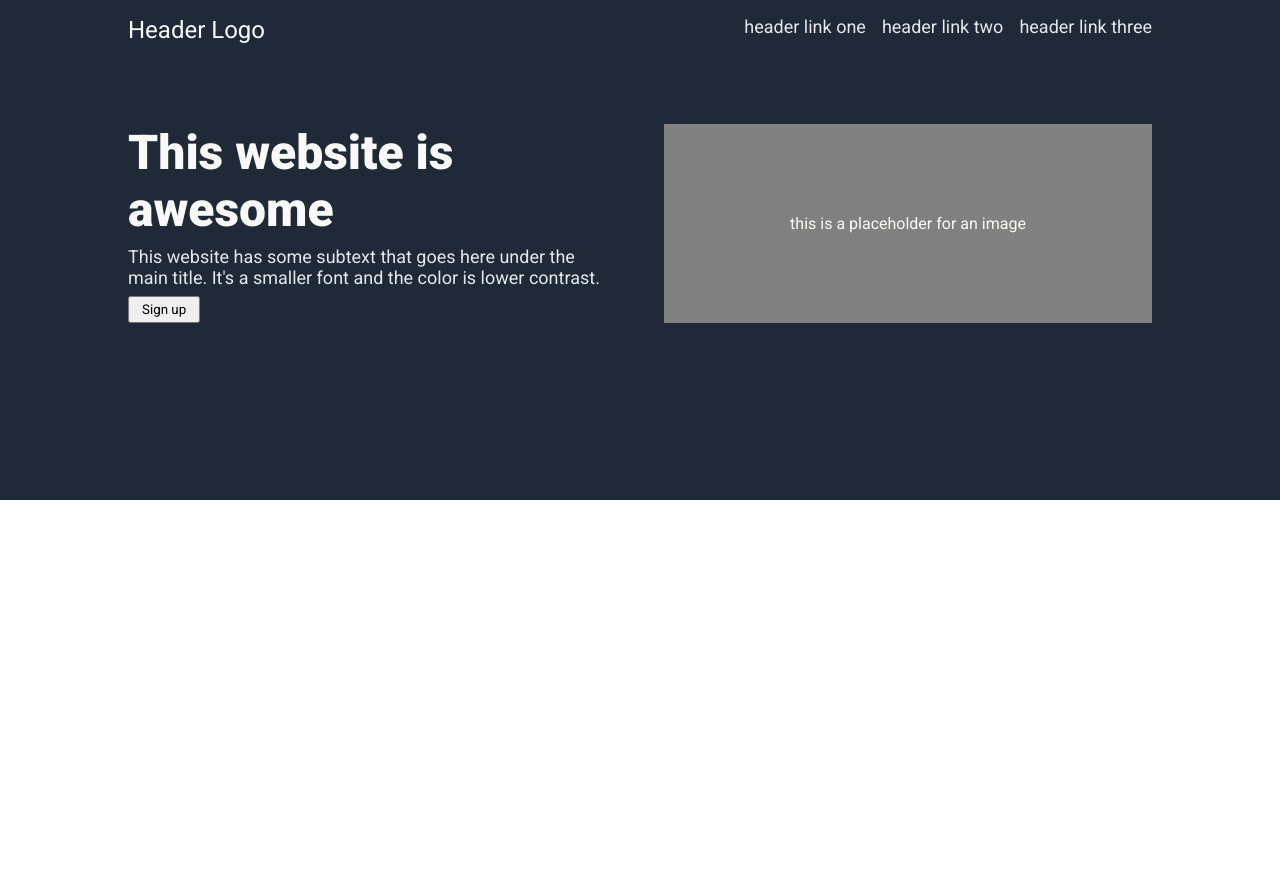
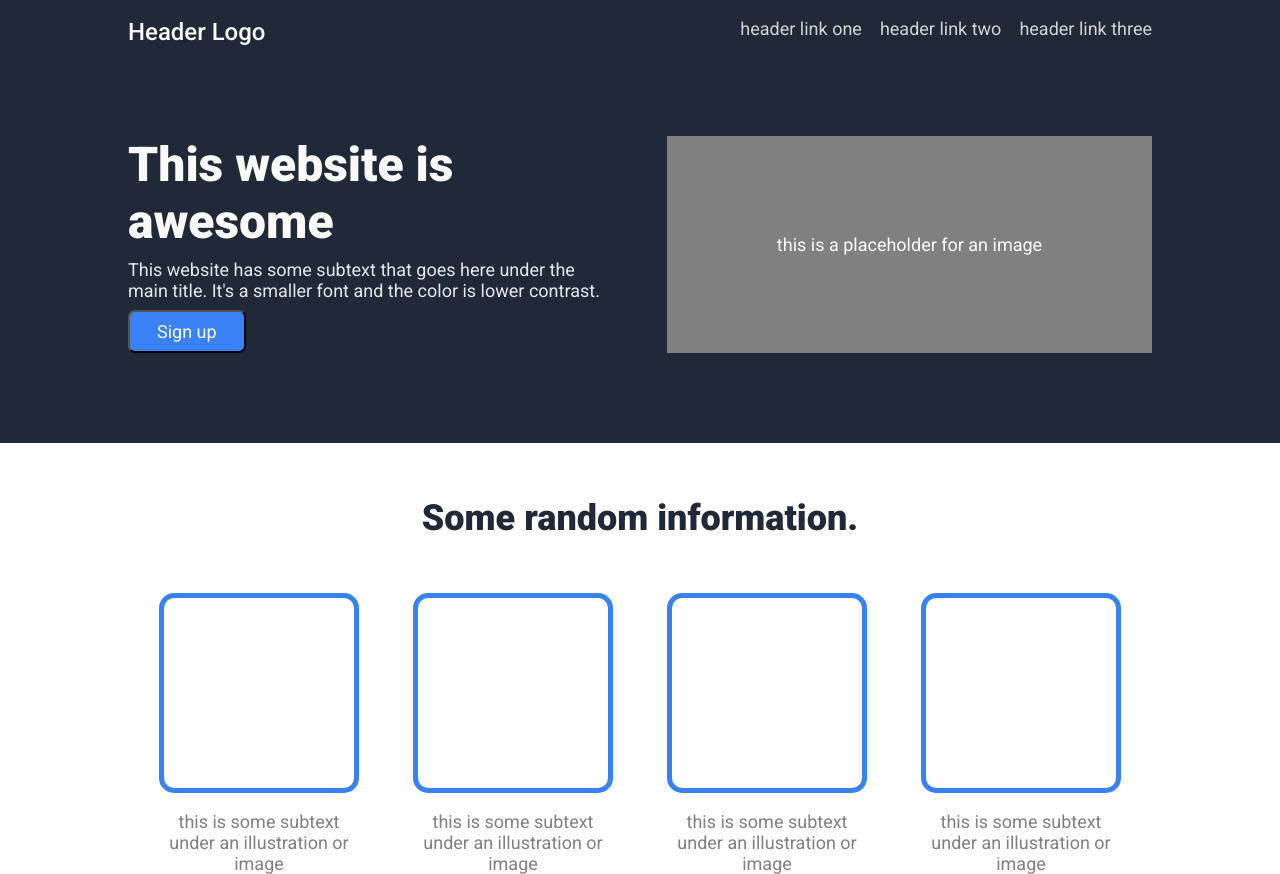
Before and after one commit to alejandro83457/landing-page-final, a plain HTML site: page index.html in a window 1280 px wide. Before the commit the page ends 800 px from the top, so only its background shows below. Drawn offline with Linux system fonts and the light colour scheme.

Commit message:
feat: create and style cards section

```diff
--- a/index.html
+++ b/index.html
@@ -35,5 +35,26 @@
         </div>
       </div>
     </header>
+    <div class="section3">
+      <div class="title2">Some random information.</div>
+      <div class="cards">
+        <div class="card">
+          <div class="img2"></div>
+          <p>this is some subtext under an illustration or image</p>
+        </div>
+        <div class="card">
+          <div class="img2"></div>
+          <p>this is some subtext under an illustration or image</p>
+        </div>
+        <div class="card">
+          <div class="img2"></div>
+          <p>this is some subtext under an illustration or image</p>
+        </div>
+        <div class="card">
+          <div class="img2"></div>
+          <p>this is some subtext under an illustration or image</p>
+        </div>
+      </div>
+    </div>
   </body>
 </html>
--- a/style.css
+++ b/style.css
@@ -3,6 +3,7 @@
   padding: 0;
   box-sizing: border-box;
   font-family: Roboto;
+  font-size: 18px;
 }
 
 header {
@@ -10,9 +11,10 @@ header {
   flex-direction: column;
   background-color: #1f2937;
   color: #f9faf8;
-  height: 500px;
+  /* height: 500px; */
   gap: 5rem;
   align-items: center;
+  padding-bottom: 5rem;
 }
 
 header > * {
@@ -21,6 +23,7 @@ header > * {
 
 .header-logo {
   font-size: 24px;
+  font-weight: 500;
 }
 
 .title {
@@ -35,8 +38,7 @@ header > * {
 }
 
 .section11 {
-  font-size: 18px;
-  color: #e5e7eb;
+  color: lightgray;
   display: flex;
   gap: 1rem;
 }
@@ -57,13 +59,15 @@ header > * {
 }
 
 .section21 > p {
-  font-size: 18px;
   color: #e5e7eb;
 }
 
 .section21 > button {
   width: fit-content;
-  padding: 0.25rem 0.75rem;
+  padding: 0.5rem 1.5rem;
+  background-color: #3882f6;
+  color: white;
+  border-radius: 7px;
 }
 
 .section22 {
@@ -73,3 +77,43 @@ header > * {
   justify-content: center;
   align-items: center;
 }
+
+.section3 {
+  display: flex;
+  flex-direction: column;
+  align-items: center;
+}
+
+.title2 {
+  padding: 3rem;
+  font-size: 36px;
+  font-weight: 900;
+  color: #1f2937;
+}
+
+.cards {
+  display: flex;
+  gap: 3rem;
+  flex-wrap: wrap;
+  justify-content: center;
+}
+
+.card {
+  display: flex;
+  flex-direction: column;
+  align-items: center;
+  gap: 1rem;
+}
+
+.img2 {
+  height: 200px;
+  width: 200px;
+  border: 5px solid #3882f6;
+  border-radius: 15px;
+}
+
+.card p {
+  width: 200px;
+  color: gray;
+  text-align: center;
+}
```
